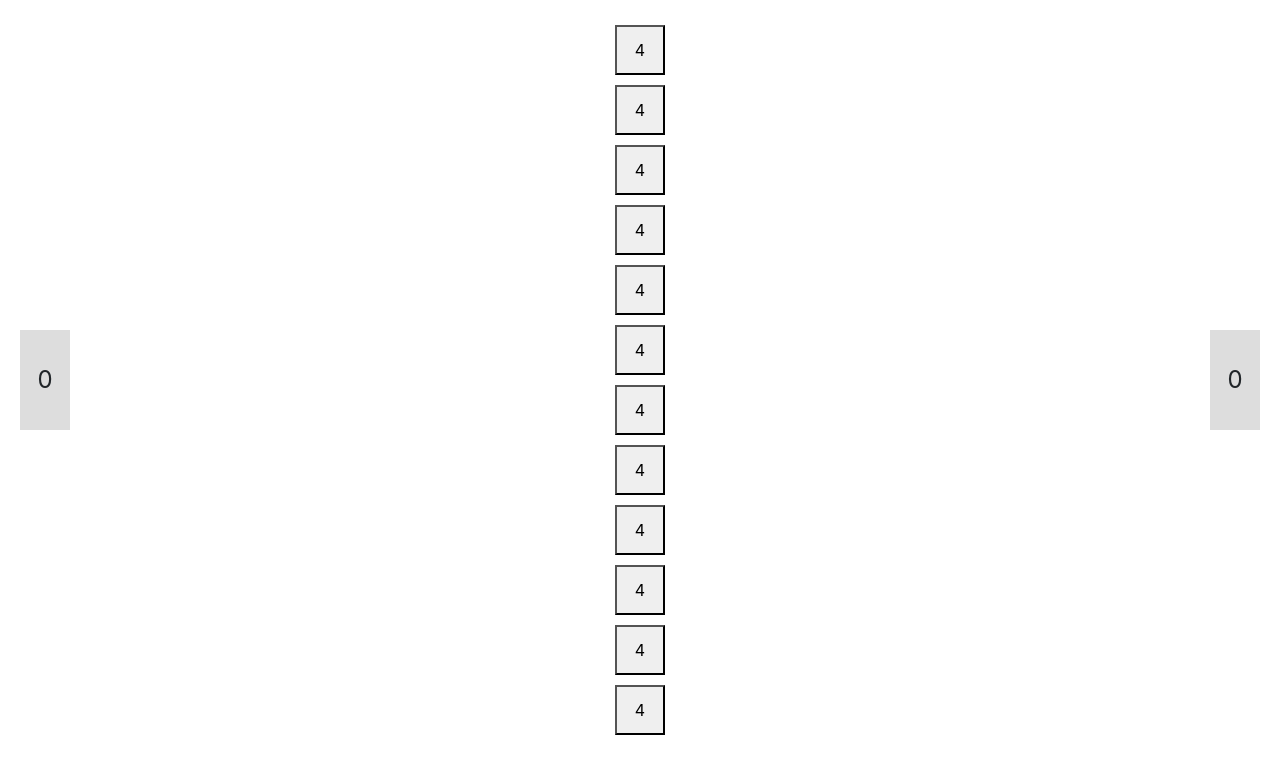
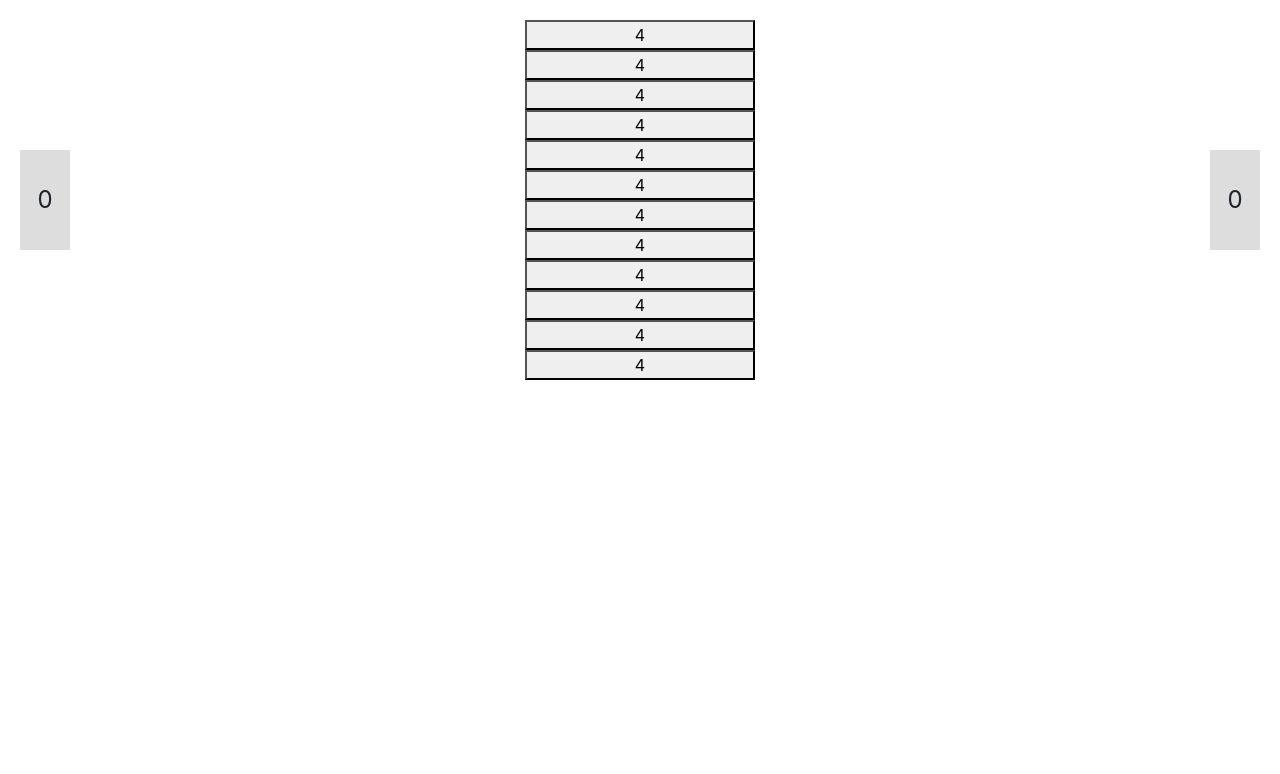
Before and after one commit to jpandher0/COSC-625-Team-Global, a React (Create React App) app in the folder mancala-frontend/: page / in a window 1280 px wide. Shown: the top 774 px of the page. Built offline with nearby package versions, Linux system fonts and the light colour scheme.

Commit message:
"Refactor MancalaBoard component to separate pits into two rows"
This commit refactors the MancalaBoard component to separate the pits into two rows for better visual organization. The store divs have also been renamed

```diff
--- a/mancala-frontend/src/App.js
+++ b/mancala-frontend/src/App.js
@@ -39,20 +39,27 @@ function MancalaBoard() {
         setCurrentPlayer(1 - currentPlayer); // Switch turns
     };
 
+    // Inside your MancalaBoard.js (or wherever your game logic resides)
+
 return (
   <div className="board">
-            <div className="store">{stores[1]}</div>
-            <div className="pits">
-                {pits.slice(6).map((stones, index) => (
-                    <button key={index + 6} onClick={() => play(index + 6)}>{stones}</button>
-                ))}
-                {pits.slice(0, 6).reverse().map((stones, index) => (
-                    <button key={5 - index} onClick={() => play(5 - index)}>{stones}</button>
+      <div className="store store-right">{stores[1]}</div>
+      <div className="rows">
+          <div className="row top-row">
+              {pits.slice(6, 12).map((stones, index) => (
+                  <button key={index} onClick={() => play(index + 6)}>{stones}</button>
               ))}
           </div>
-            <div className="store">{stores[0]}</div>
+          <div className="row bottom-row">
+              {pits.slice(0, 6).reverse().map((stones, index) => (
+                  <button key={index} onClick={() => play(5 - index)}>{stones}</button>
+              ))}
+          </div>
+      </div>
+      <div className="store store-left">{stores[0]}</div>
   </div>
 );
+
 }
 
 export default MancalaBoard;
```
Lines whose indentation alone changed are shown as unchanged.
